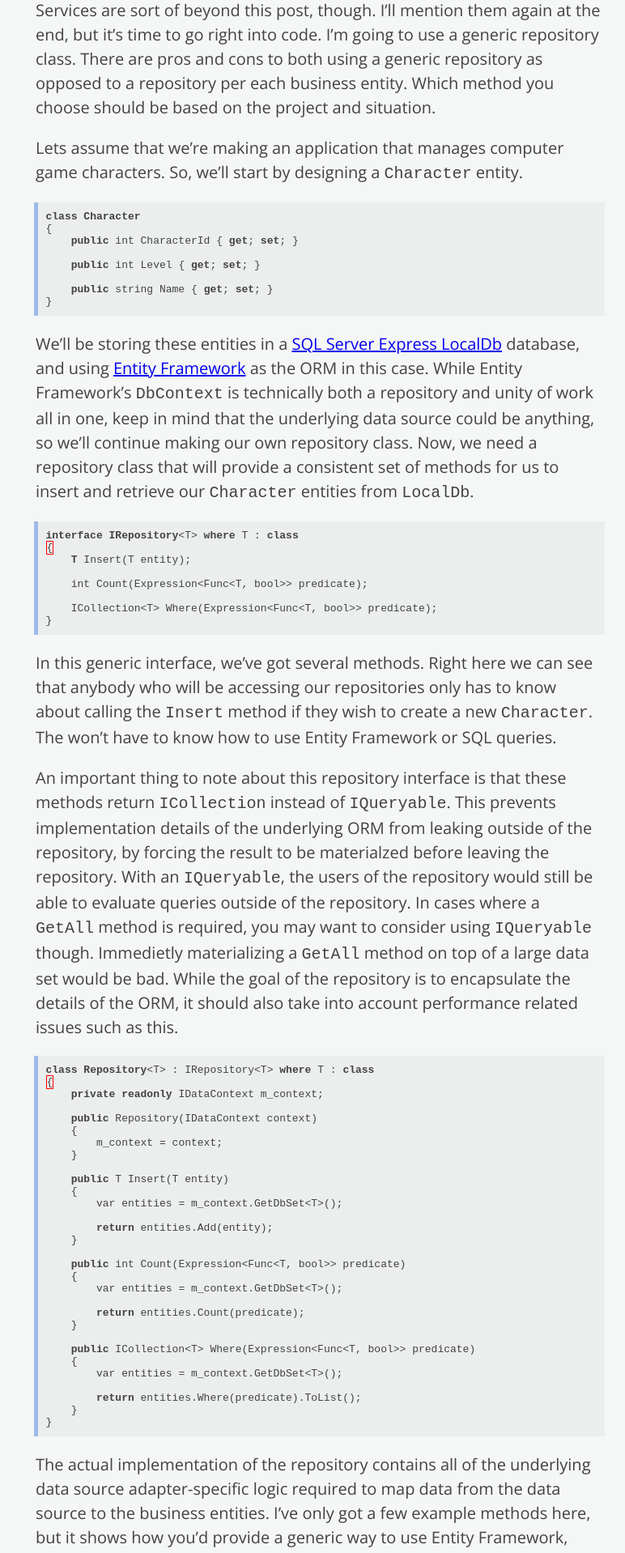
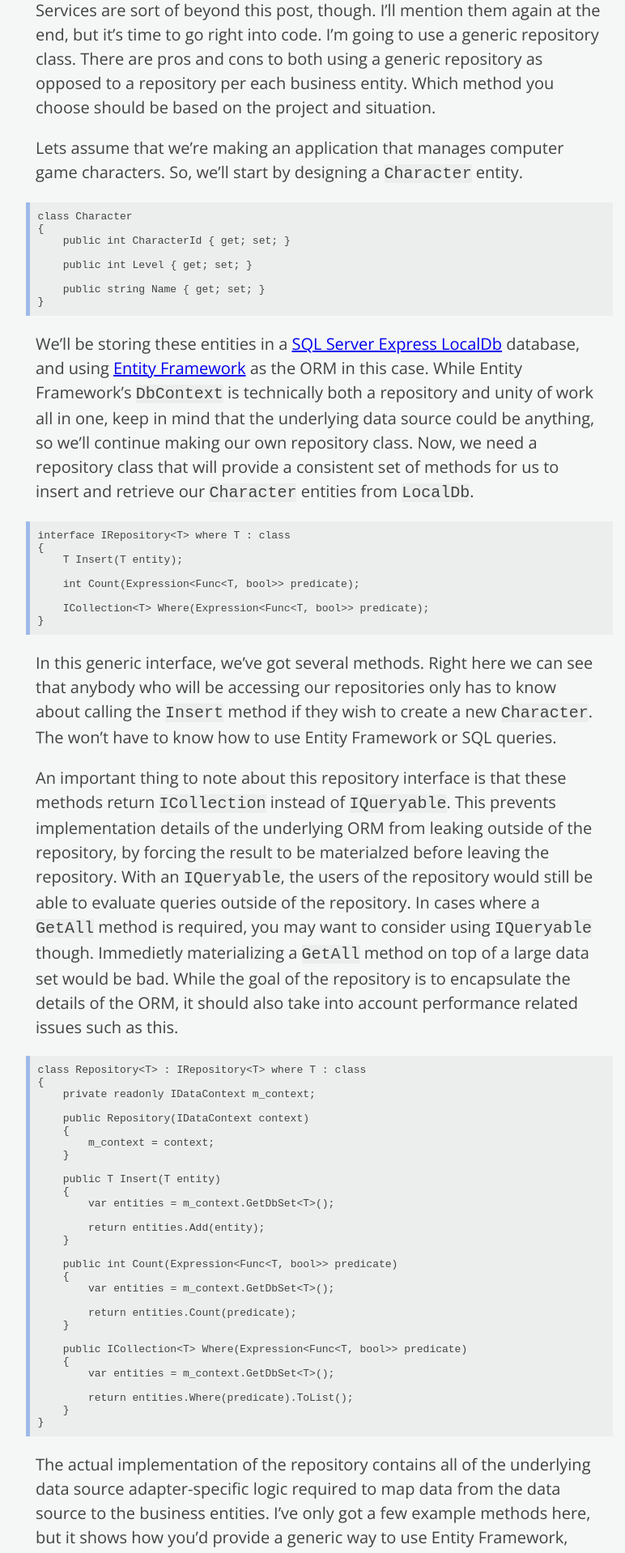
Before and after one commit to ryancole/ryancole.github.com, a Jekyll site: the page built from _posts/2014-01-25-entity-framework-repository-pattern.md, in a window 1280 px wide. Shown: the part 992-2910 px from the top of the page at 81% size, without its empty margins (246-1018 px from the left). Built offline with Jekyll 4.4.1, drawn with Linux system fonts in a browser that asks for light colours; comment, search, counter and statistics services are not loaded.

Commit message:
clean up code styles

````diff
--- a/_config.yml
+++ b/_config.yml
@@ -1,4 +1,6 @@
+lsi: false
 safe: true
-lsi: false
-pygments: true
 markdown: kramdown
+highlighter: pygments
+kramdown:
+  input: GFM
--- a/_layouts/entry.html
+++ b/_layouts/entry.html
@@ -18,7 +18,6 @@
 
     <title>{{ page.title }} &mdash; rycole.com</title>
 
-    <link rel="stylesheet" href="/static/css/pygments.css" />
     <link rel="stylesheet" href="/static/css/style.css" />
     <link rel="alternate" type="application/rss+xml" title="rycole.com rss feed" href="http://rycole.com/rss.xml" />
     <link rel="SHORTCUT ICON" href="/static/img/favicon.ico" />
--- a/_posts/2014-01-25-entity-framework-repository-pattern.md
+++ b/_posts/2014-01-25-entity-framework-repository-pattern.md
@@ -12,7 +12,7 @@ Services are sort of beyond this post, though. I'll mention them again at the en
 
 Lets assume that we're making an application that manages computer game characters. So, we'll start by designing a `Character` entity.
 
-{% highlight csharp %}
+```csharp
 class Character
 {
     public int CharacterId { get; set; }
@@ -21,11 +21,11 @@ class Character
 
     public string Name { get; set; }
 }
-{% endhighlight %}
+```
 
 We'll be storing these entities in a [SQL Server Express LocalDb](http://technet.microsoft.com/en-us/library/hh510202.aspx) database, and using [Entity Framework](http://entityframework.codeplex.com/) as the ORM in this case. While Entity Framework's `DbContext` is technically both a repository and unity of work all in one, keep in mind that the underlying data source could be anything, so we'll continue making our own repository class. Now, we need a repository class that will provide a consistent set of methods for us to insert and retrieve our `Character` entities from `LocalDb`.
 
-{% highlight csharp %}
+```csharp
 interface IRepository<T> where T : class
 {
     T Insert(T entity);
@@ -34,13 +34,13 @@ interface IRepository<T> where T : class
 
     ICollection<T> Where(Expression<Func<T, bool>> predicate);
 }
-{% endhighlight %}
+```
 
 In this generic interface, we've got several methods. Right here we can see that anybody who will be accessing our repositories only has to know about calling the `Insert` method if they wish to create a new `Character`. The won't have to know how to use Entity Framework or SQL queries.
 
 An important thing to note about this repository interface is that these methods return `ICollection` instead of `IQueryable`. This prevents implementation details of the underlying ORM from leaking outside of the repository, by forcing the result to be materialzed before leaving the repository. With an `IQueryable`, the users of the repository would still be able to evaluate queries outside of the repository. In cases where a `GetAll` method is required, you may want to consider using `IQueryable` though. Immedietly materializing a `GetAll` method on top of a large data set would be bad. While the goal of the repository is to encapsulate the details of the ORM, it should also take into account performance related issues such as this.
 
-{% highlight csharp %}
+```csharp
 class Repository<T> : IRepository<T> where T : class
 {
     private readonly IDataContext m_context;
@@ -71,24 +71,24 @@ class Repository<T> : IRepository<T> where T : class
         return entities.Where(predicate).ToList();
     }
 }
-{% endhighlight %}
+```
 
 The actual implementation of the repository contains all of the underlying data source adapter-specific logic required to map data from the data source to the business entities. I've only got a few example methods here, but it shows how you'd provide a generic way to use Entity Framework, while allowing for some flexibility with your queries, specifically the `Where` method and its' `predicate` parameter.
 
 The constructor for the repository expects an `IDataContext`. This could just be the `DbContext` itself, but in this example `IDataContext` is another interface of ours. This is Entity Framework specific, so I'm not going to go into much detail on it
 
-{% highlight csharp %}
+```csharp
 interface IDataContext : IDisposable
 {
     int SaveChanges();
 
     IDbSet<T> GetDbSet<T>() where T : class;
 }
-{% endhighlight %}
+```
 
 Basically, with this interface we are saying that we'd like to give the repository access to Entity Framework, but in an effort to keep things as loosly coupled as possible, we're going to be selective about what we give it. The `SaveChanges` method is provided by `DbContext`. The repository class takes this `IDataContext` as a constructor parameter. As a user of the repository, once we've finished inserting, updating or deleting our records, we would call `SaveChanges` of this context class to actually commit them to the underlying data store. Generally, you'd create a single `IDataContext` class, and use it amongst all needed repositories so that your changes exist within a single transaction so to speak.
 
-{% highlight csharp %}
+```csharp
 class DataContext : DbContext, IDataContext
 {
     public IDbSet<T> GetDbSet<T>() where T : class
@@ -96,11 +96,11 @@ class DataContext : DbContext, IDataContext
         return Set<T>();
     }
 }
-{% endhighlight %}
+```
 
 Now, with our repository in place, we're free to start using it. This is an example of a service that would use the repository. It's using the [Inversion of Control](http://en.wikipedia.org/wiki/Inversion_of_control) pattern, so the repository in this case has already been instanciated, with the given `IDataContext`, and is being passed into the service through the constructor.
 
-{% highlight csharp %}
+```csharp
 class CharacterService : ICharacterService
 {
     private readonly IRepository<Character> m_characters;
@@ -133,11 +133,11 @@ class CharacterService : ICharacterService
 
     #endregion
 }
-{% endhighlight %}
+```
 
 Now, our services can use the repositories without having to worry about the underlying details of them. We could change up our data source, or ORM, and as long as we keep the repository interface the same then the services shouldn't need to change. Finally, just a complete example usage, without using any depndency injection.
 
-{% highlight csharp %}
+```csharp
 using (var context = new DataContext())
 {
     var service = new CharacterService(new CharacterRepository(context));
@@ -150,6 +150,6 @@ using (var context = new DataContext())
 
     context.SaveChanges();
 }
-{% endhighlight %}
+```
 
 Hope this helps! An example implementation of the code described in this post can be found on Github, at <https://github.com/ryancole/RepositoryExample>.
--- a/rss.xml
+++ b/rss.xml
@@ -1,5 +1,3 @@
----
-layout: nil
 ---
 <?xml version="1.0"?>
 <rss version="2.0" xmlns:atom="http://www.w3.org/2005/Atom">
--- a/static/css/pygments.css
+++ /dev/null
@@ -1,34 +0,0 @@
-.hll { background-color: #ffffcc }
-.c { font-style: italic } /* Comment */
-.err { border: 1px solid #FF0000 } /* Error */
-.k { font-weight: bold } /* Keyword */
-.cm { font-style: italic } /* Comment.Multiline */
-.c1 { font-style: italic } /* Comment.Single */
-.cs { font-style: italic } /* Comment.Special */
-.ge { font-style: italic } /* Generic.Emph */
-.gh { font-weight: bold } /* Generic.Heading */
-.gp { font-weight: bold } /* Generic.Prompt */
-.gs { font-weight: bold } /* Generic.Strong */
-.gu { font-weight: bold } /* Generic.Subheading */
-.kc { font-weight: bold } /* Keyword.Constant */
-.kd { font-weight: bold } /* Keyword.Declaration */
-.kn { font-weight: bold } /* Keyword.Namespace */
-.kr { font-weight: bold } /* Keyword.Reserved */
-.s { font-style: italic } /* Literal.String */
-.nc { font-weight: bold } /* Name.Class */
-.ni { font-weight: bold } /* Name.Entity */
-.ne { font-weight: bold } /* Name.Exception */
-.nn { font-weight: bold } /* Name.Namespace */
-.nt { font-weight: bold } /* Name.Tag */
-.ow { font-weight: bold } /* Operator.Word */
-.sb { font-style: italic } /* Literal.String.Backtick */
-.sc { font-style: italic } /* Literal.String.Char */
-.sd { font-style: italic } /* Literal.String.Doc */
-.s2 { font-style: italic } /* Literal.String.Double */
-.se { font-weight: bold; font-style: italic } /* Literal.String.Escape */
-.sh { font-style: italic } /* Literal.String.Heredoc */
-.si { font-weight: bold; font-style: italic } /* Literal.String.Interpol */
-.sx { font-style: italic } /* Literal.String.Other */
-.sr { font-style: italic } /* Literal.String.Regex */
-.s1 { font-style: italic } /* Literal.String.Single */
-.ss { font-style: italic } /* Literal.String.Symbol */
--- a/static/css/style.css
+++ b/static/css/style.css
@@ -1,68 +1,47 @@
 @import url(http://fonts.googleapis.com/css?family=Open+Sans:300italic,400italic,600italic,700italic,800italic,400,600,300,700,800);
 
 body {
-
   color: #424242;
   margin: inherit 0px;
   font-family: 'Open Sans', sans-serif;
   background-color: #f5f6f6;
-
-}
-
-pre {
-
-  margin: 0px;
-
-}
-
-pre code {
-
-  display: block;
-  padding: 10px;
-  word-wrap: break-word;
-
 }
 
 h1, h2, h3, p, ul {
-
   width: 700px;
   margin: 1em auto;
   font-size: 20px;
   line-height: 30px;
-
 }
 
 ul {
   list-style-position: inside;
 }
 
+code {
+  background-color: #eceeee;
+}
+
+pre code {
+  width: 700px;
+  margin: 0px auto;
+  display: block;
+  padding: 10px;
+  border-left: 5px solid #9ebae9;
+}
+
 #disqus_thread {
-
   width: 700px;
   margin: 1em auto;
-
-}
-
-.highlight {
-
-  width: 700px;
-  margin: 1em auto;
-  border-left: 5px solid #9ebae9;
-  background-color: #eceeee;
-
 }
 
 .post-title {
-
   font-weight: 800;
   text-transform: uppercase;
-
 }
 
 .post-date {
-
   font-size: 1em;
   font-weight: 800;
   text-transform: uppercase;
-
 }
````
Also changed, not shown: _posts/2013-01-27-clojure-minecraft-bukkit-plugins.md (+14 -14 lines).
